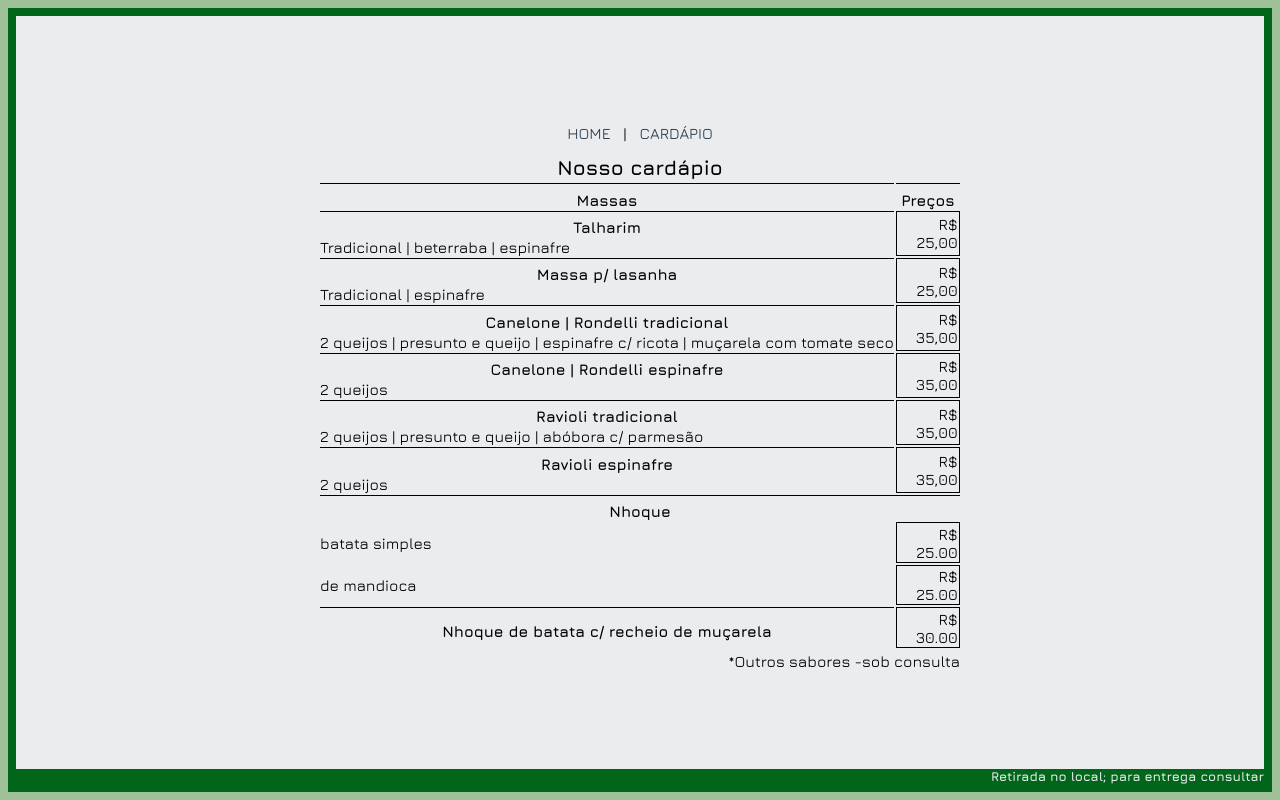
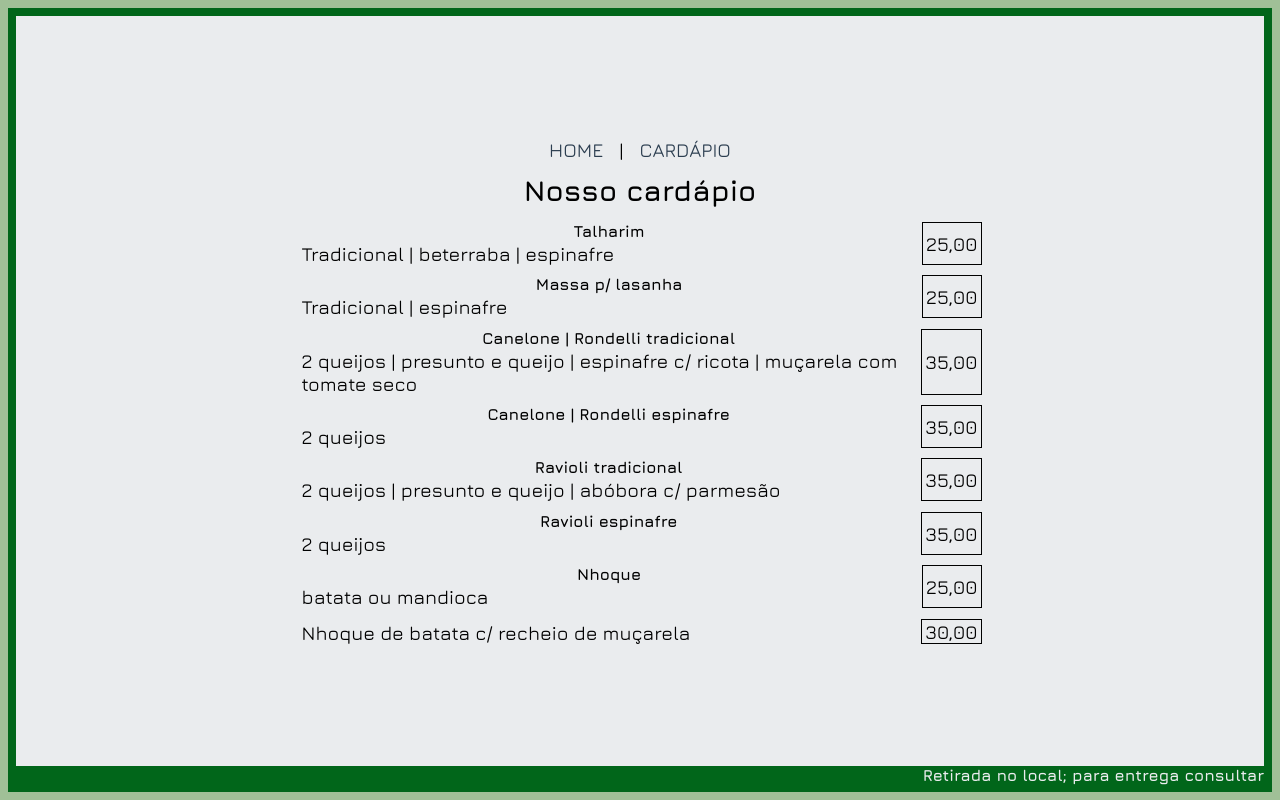
Before and after one commit to Ricnaga/legrano, a React (Create React App) app: page /menu in a window 1280 px wide. Built offline with nearby package versions, Linux system fonts and the light colour scheme.

Commit message:
refactored menu | split dishes and table in components

```diff
--- /dev/null
+++ b/src/pages/Menu/Alldishes.tsx
@@ -0,0 +1,42 @@
+export const allDishes = [
+  {
+    title: 'Talharim',
+    value: '25,00',
+    description: 'Tradicional | beterraba | espinafre',
+  },
+  {
+    title: 'Massa p/ lasanha',
+    value: '25,00',
+    description: 'Tradicional | espinafre',
+  },
+  {
+    title: 'Canelone | Rondelli tradicional',
+    value: '35,00',
+    description: '2 queijos | presunto e queijo | espinafre c/ ricota | muçarela com tomate seco',
+  },
+  {
+    title: 'Canelone | Rondelli espinafre',
+    value: '35,00',
+    description: '2 queijos',
+  },
+  {
+    title: 'Ravioli tradicional',
+    value: '35,00',
+    description: '2 queijos | presunto e queijo | abóbora c/ parmesão',
+  },
+  {
+    title: 'Ravioli espinafre',
+    value: '35,00',
+    description: '2 queijos',
+  },
+  {
+    title: 'Nhoque',
+    value: '25,00',
+    description: 'batata ou mandioca',
+  },
+  {
+    title: '',
+    value: '30,00',
+    description: 'Nhoque de batata c/ recheio de muçarela',
+  },
+];
--- /dev/null
+++ b/src/pages/Menu/Table.tsx
@@ -0,0 +1,28 @@
+import React from 'react';
+import { allDishes } from './Alldishes';
+import { TableMenu } from './styles';
+
+export function Table() {
+  return (
+    <TableMenu>
+
+      {allDishes.map(
+        (dishes) => (
+          <tbody key={dishes.title}>
+            <tr className="title">
+              <td>{dishes.title}</td>
+              <td rowSpan={2}>
+                {dishes.value}
+              </td>
+            </tr>
+            <tr>
+              <td>
+                {dishes.description}
+              </td>
+            </tr>
+          </tbody>
+        ),
+      )}
+    </TableMenu>
+  );
+}
--- a/src/pages/Menu/index.tsx
+++ b/src/pages/Menu/index.tsx
@@ -1,141 +1,23 @@
 import React from 'react';
-import { Link } from 'react-router-dom';
-import { Container, SubLayer1, TableFood } from './styles';
+import { Nav } from '../../components/Nav';
+import { Container, Content, TableContainer } from './styles';
+import { Table } from './Table';
 
-const Menu: React.FC = () => (
-  <>
+export default function Menu() {
+  return (
     <Container>
 
-      <SubLayer1>
-        <TableFood>
-          <nav>
-            <ul>
-              <li><Link to="/">Home</Link></li>
-              |
-              <li><Link to="/menu">Cardápio</Link></li>
-            </ul>
-          </nav>
-          <table>
-            <thead>
-              <tr>
-                <th>Nosso cardápio</th>
-              </tr>
-            </thead>
-            <tbody>
-              <tr>
-                <td className="pasta">Massas</td>
-                <td className="pasta">Preços</td>
-              </tr>
-              <tr>
-                <td className="pasta">Talharim</td>
-                <td className="price" rowSpan={2}>R$ 25,00</td>
-              </tr>
-              <tr>
-                <td>
-                  Tradicional | beterraba | espinafre
-                </td>
-              </tr>
+      <Content>
+        <TableContainer>
+          <Nav />
 
-              <tr>
-                <td className="pasta">Massa p/ lasanha</td>
-                <td className="price" rowSpan={2}>R$ 25,00</td>
-              </tr>
-              <tr>
-                <td>
-                  Tradicional | espinafre
-                </td>
-              </tr>
+          <h2>Nosso cardápio</h2>
+          <Table />
 
-              <tr>
-                <td className="pasta">
-                  Canelone | Rondelli tradicional
-                </td>
-                <td className="price" rowSpan={2}>R$ 35,00</td>
-              </tr>
-              <tr>
-                <td>
-                  2 queijos | presunto e queijo | espinafre c/ ricota | muçarela com tomate seco
-                </td>
-              </tr>
-
-              <tr>
-                <td className="pasta">
-                  Canelone | Rondelli espinafre
-                </td>
-                <td className="price" rowSpan={2}>R$ 35,00</td>
-              </tr>
-              <tr>
-                <td>
-                  2 queijos
-                </td>
-              </tr>
-
-              <tr>
-                <td className="pasta">
-                  Ravioli tradicional
-                </td>
-                <td className="price" rowSpan={2}>R$ 35,00</td>
-              </tr>
-              <tr>
-                <td>
-                  2 queijos | presunto e queijo | abóbora c/ parmesão
-                </td>
-              </tr>
-
-              <tr>
-                <td className="pasta">
-                  Ravioli espinafre
-                </td>
-                <td className="price" rowSpan={2}>R$ 35,00</td>
-              </tr>
-              <tr>
-                <td>
-                  2 queijos
-                </td>
-              </tr>
-
-              <tr>
-                <td colSpan={2} className="pasta">
-                  Nhoque
-                </td>
-              </tr>
-              <tr>
-                <td>
-                  batata simples
-                </td>
-                <td className="price">
-                  R$ 25.00
-                </td>
-              </tr>
-              <tr>
-                <td>
-                  de mandioca
-                </td>
-                <td className="price">
-                  R$ 25.00
-                </td>
-              </tr>
-
-              <tr>
-                <td className="pasta">
-                  Nhoque de batata c/ recheio de muçarela
-                </td>
-                <td className="price">
-                  R$ 30.00
-                </td>
-              </tr>
-            </tbody>
-            <tfoot>
-              <tr><td>*Outros sabores -sob consulta</td></tr>
-            </tfoot>
-          </table>
-
-        </TableFood>
+        </TableContainer>
         <h4>Retirada no local; para entrega consultar</h4>
-      </SubLayer1>
+      </Content>
 
     </Container>
-  </>
-);
-
-export default Menu;
+  );
+}
--- a/src/pages/Menu/styles.ts
+++ b/src/pages/Menu/styles.ts
@@ -21,7 +21,7 @@ export const Container = styled.div`
   flex:1;
 `;
 
-export const SubLayer1 = styled.div`
+export const Content = styled.div`
   width:98vw;
   height:98vh;
   border:8px solid var(--bg-color-2);
@@ -33,7 +33,7 @@ export const SubLayer1 = styled.div`
   flex-direction:column;
   flex:1;
 
-  font-size:1vw;
+  font-size:1rem;
 
   h4{
     margin-left:auto;
@@ -44,14 +44,15 @@ export const SubLayer1 = styled.div`
     font-family: 'Jura', sans-serif;
     color:var(--content-color);
   }
+
   @media(max-width:430px){
     h4{
-      font-size:3.6vw;
+      font-size:0.8rem;
     }
   }
 `;
 
-export const TableFood = styled.div`
+export const TableContainer = styled.div`
   width:100%;
   height:100%;
   background-color:var(--content-color);
@@ -61,92 +62,64 @@ export const TableFood = styled.div`
   justify-content:center;
   flex-direction:column;
 
-  font-size:1.2vw;
+  font-size:1.2rem;
   font-family: 'Jura', sans-serif;
 
   nav {
-    height: 5vh;
-
-    background-color: var(--content-color);
-
-    display: flex;
-    align-items: center;
     justify-content:center;
+    box-shadow:none;
+    margin-bottom:0.2rem;
   }
 
-  nav ul{
-    display:flex;
-    list-style:none;
-
-    li{
-      padding: 0 1vw;
-
-      a{
-        text-transform:uppercase;
-        text-decoration:none;
-        color:#2C3E50;
-
-        transition:color 0.2s, border 0.1s;
-        padding:0.5vw 0;
-
-        &:hover{
-          color:#B7950B;
-          border-bottom:2px solid;
-        }
-      }
-    }
+  h2{
+    margin-bottom:0.8rem;
   }
 
-  table{
-    animation: ${appearFromBottom} 1s;
-    display:flex;
-    align-items:center;
-    justify-content:center;
-    flex-direction:column;
-
-    font-weight:500;
-
-    th{
-      font-size:1.6vw;
-    }
-
-    .pasta{
-      text-align:center;
-      font-weight:700;
-      padding-top:0.5vw;
-      border-top:1px solid;
-    }
-
-    .price{
-      text-align:right;
-      border: 1px solid;
-      padding:0.1vw;
-      width:5vw;
-
-      &:hover{
-        height:7vh;
-      }
-    }
-
-    tfoot{
-      margin-left: auto;
-      margin-right:0;
-    }
-  }
 
   @media(max-width:430px){
-    font-size:4vw;
+    font-size:0.8rem;
 
     nav {
       width:100%;
-      font-size:4.6vw;
-    }
-
-    table{
-      th{
-        font-size:4vw;
-      }
+      font-size:1.2rem;
     }
 
   }
 `;
+
+export const TableMenu = styled.table`
+    animation: ${appearFromBottom} 1s;
+    width:100%;
+    max-width: 700px;
+    padding: 0 0.4rem;
+
+    display:flex;
+    flex-direction:column;
+    align-items:center;
+    justify-content:center;
+
+    tbody{
+      width:100%;
+      margin-bottom:0.4rem;
+
+      td:last-child{
+        border:1px black solid;
+        width:100%;
+        padding:0 0.2rem;
+      }
+
+      td:first-child{
+        border:none;
+      }
+
+      .title{
+        td:first-child{
+          text-align:center;
+          font-weight:600;
+          font-size:1rem;
+        }
+      }
+
+    }
+
+`;
```
